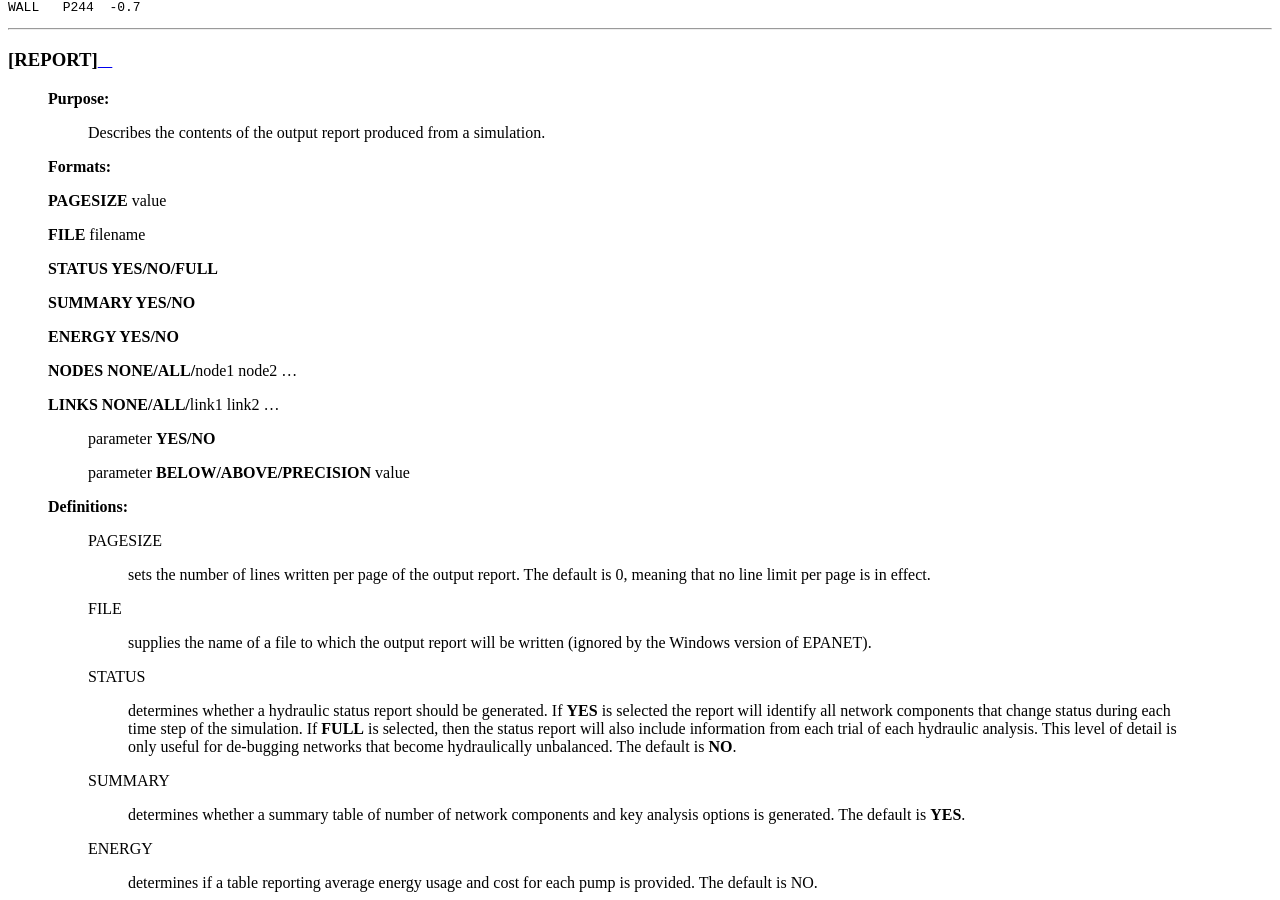
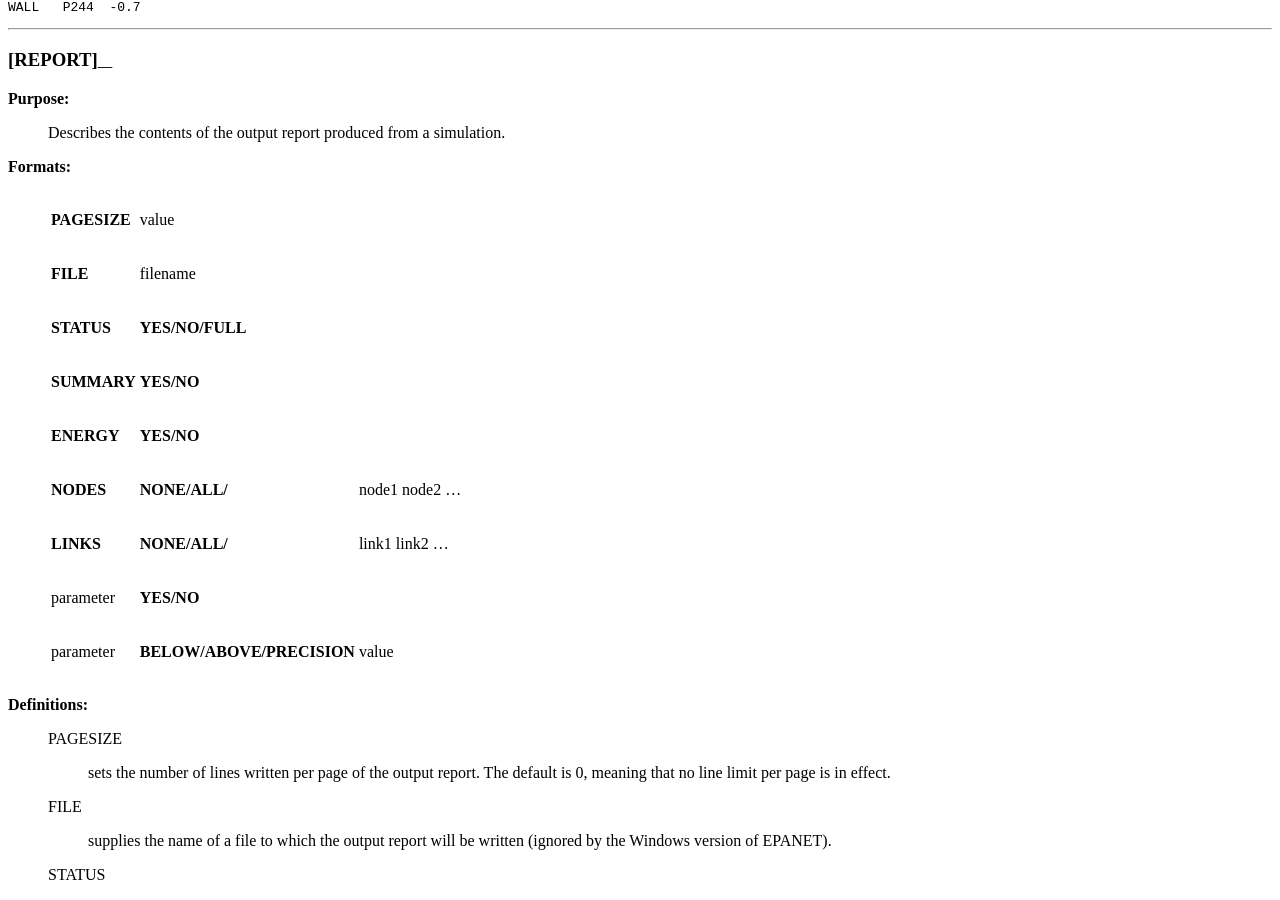
Before and after one commit to USEPA/epanet-manual, a Sphinx documentation site: the page built from docs/input_keywords.rst, in a window 1280 px wide and 900 px high, scrolled down 13980 px. Built offline with Sphinx 7.4.7 and the Read the Docs theme 2.0.0, drawn with Linux system fonts in a browser that asks for light colours.

```diff
--- a/docs/input_keywords.rst
+++ b/docs/input_keywords.rst
@@ -924,32 +924,27 @@
 [REPORT]
 --------
 
- **Purpose:**
-
-   Describes the contents of the output report produced from a
-   simulation.
-
- **Formats:**
-
- **PAGESIZE** value
-
- **FILE** filename
-
- **STATUS YES/NO/FULL**
-
- **SUMMARY YES/NO**
-
- **ENERGY YES/NO**
-
- **NODES NONE/ALL/**\ node1 node2 ...
-
- **LINKS NONE/ALL/**\ link1 link2 ...
-
-   parameter **YES/NO**
-
-   parameter **BELOW/ABOVE/PRECISION** value
-
- **Definitions:**
+**Purpose:**
+
+  Describes the contents of the output report produced from a
+  simulation.
+
+**Formats:**
+
+  ============ ========================= ===============
+  **PAGESIZE** value
+  **FILE**     filename
+  **STATUS**   **YES/NO/FULL**
+  **SUMMARY**  **YES/NO**
+  **ENERGY**   **YES/NO**
+  **NODES**    **NONE/ALL/**             node1 node2 ...
+  **LINKS**    **NONE/ALL/**             link1 link2 ...
+  parameter    **YES/NO**
+  parameter    **BELOW/ABOVE/PRECISION** value
+  ============ ========================= ===============
+
+
+**Definitions:**
 
    PAGESIZE
      sets the number of lines written per page of the output
@@ -1034,7 +1029,7 @@
    **Quality** for nodes and **Flow, Velocity**, and **Headloss** for links. The default precision
    is two decimal places.
 
- **Remarks:**
+**Remarks:**
 
   a. All options assume their default values if not explicitly specified
      in this section.
@@ -1050,22 +1045,22 @@
 
 
 
- **Example:**
-
-   The following example reports on nodes N1, N2, N3, and N17 and all
-   links with velocity above 3.0. The standard node parameters (Demand,
-   Head, Pressure, and Quality) are reported on while only Flow,
-   Velocity, and F-Factor (friction factor) are displayed for links.
-
-    ::
-
-      [REPORT]
-      NODES N1 N2 N3 N17
-      LINKS ALL
-      FLOW YES
-      VELOCITY PRECISION 4
-      F-FACTOR PRECISION 4
-      VELOCITY ABOVE 3.0
+**Example:**
+
+  The following example reports on nodes N1, N2, N3, and N17 and all
+  links with velocity above 3.0. The standard node parameters (Demand,
+  Head, Pressure, and Quality) are reported on while only Flow,
+  Velocity, and F-Factor (friction factor) are displayed for links.
+
+::
+
+  [REPORT]
+  NODES N1 N2 N3 N17
+  LINKS ALL
+  FLOW YES
+  VELOCITY PRECISION 4
+  F-FACTOR PRECISION 4
+  VELOCITY ABOVE 3.0
 
 
 ---------------------
```
